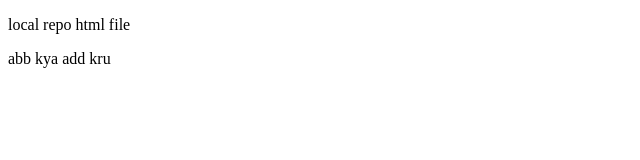
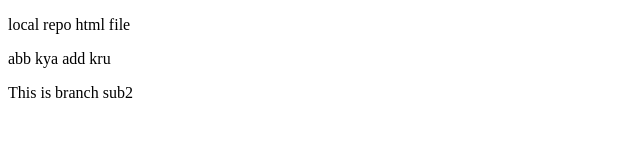
Before and after one commit to Krishnaditya234/localrepo, a plain HTML site: page index.html in a window 1280 px wide. Shown: the whole page, without its empty margins (0-640 px from the left). Drawn offline with Linux system fonts and the light colour scheme.

Commit message:
New branch

```diff
--- a/index.html
+++ b/index.html
@@ -10,6 +10,7 @@
 <body>
     <p>local repo html file</p>
     <p>abb kya add kru</p>
+    <p>This is branch sub2</p>
 </body>
 
 </html>
```
Also changed, not shown: 1 other file.
